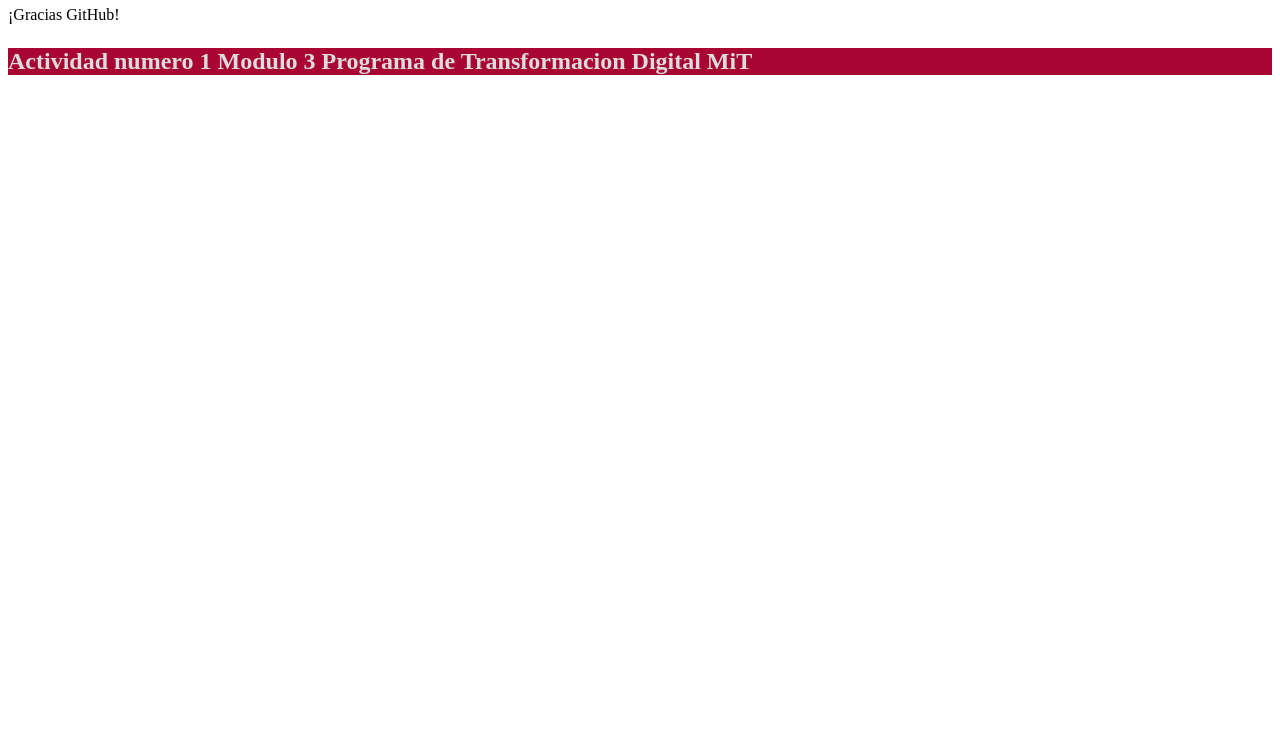
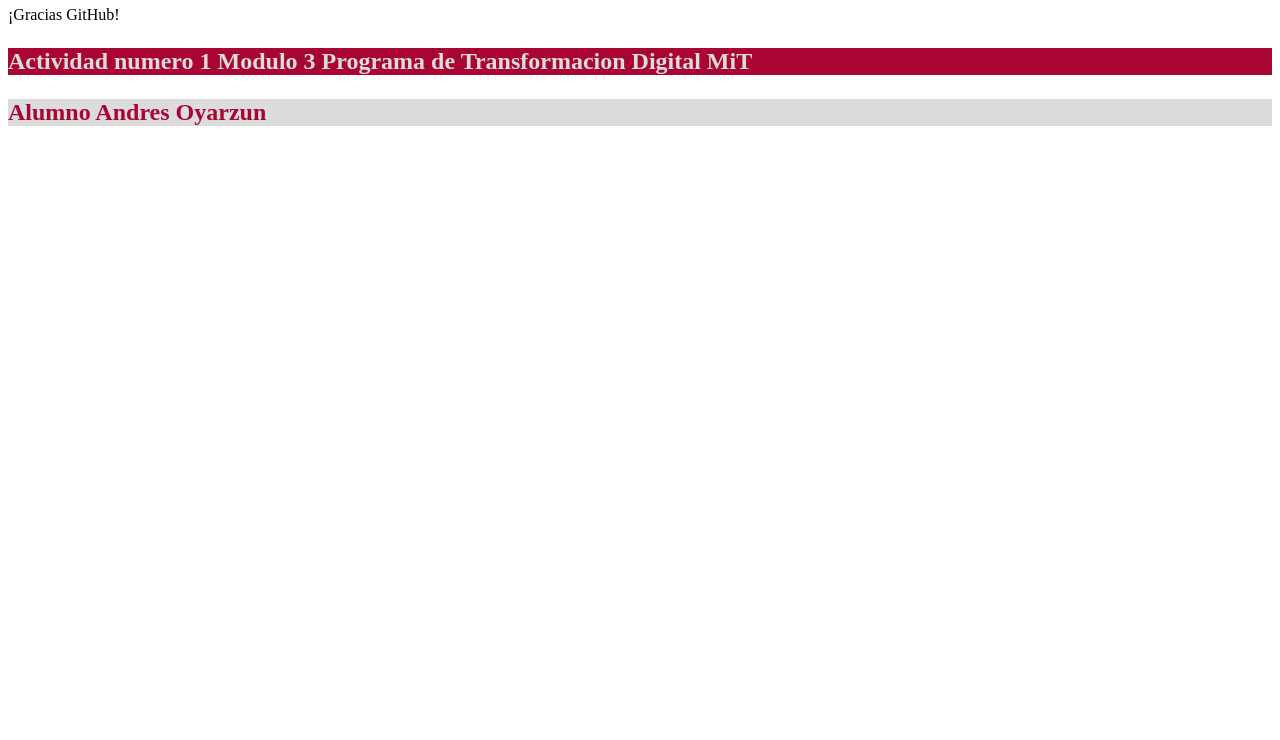
Before and after one commit to x71hicks/mit, a plain HTML site: page index.html in a window 1280 px wide. Shown: the part 60-800 px from the top of the page. Drawn offline with Linux system fonts and the light colour scheme.

Commit message:
Update index.html

```diff
--- a/index.html
+++ b/index.html
@@ -1,4 +1,5 @@
 <html> <h1> Esta es mi primera página con GitHub Pages </h1><p>¡Gracias GitHub!</p>
 
  <h2 style="background-color:#a90533;color:gris;"><b><p style="color:#dcdcdc;">Actividad numero 1 Modulo 3 Programa de Transformacion Digital MiT</p></b></h2>
+ <h2 style="background-color:#dcdcdc;color:gris;"><b><p style="color:#a90533;">Alumno Andres Oyarzun</p></b></h2>
 </html>
```
